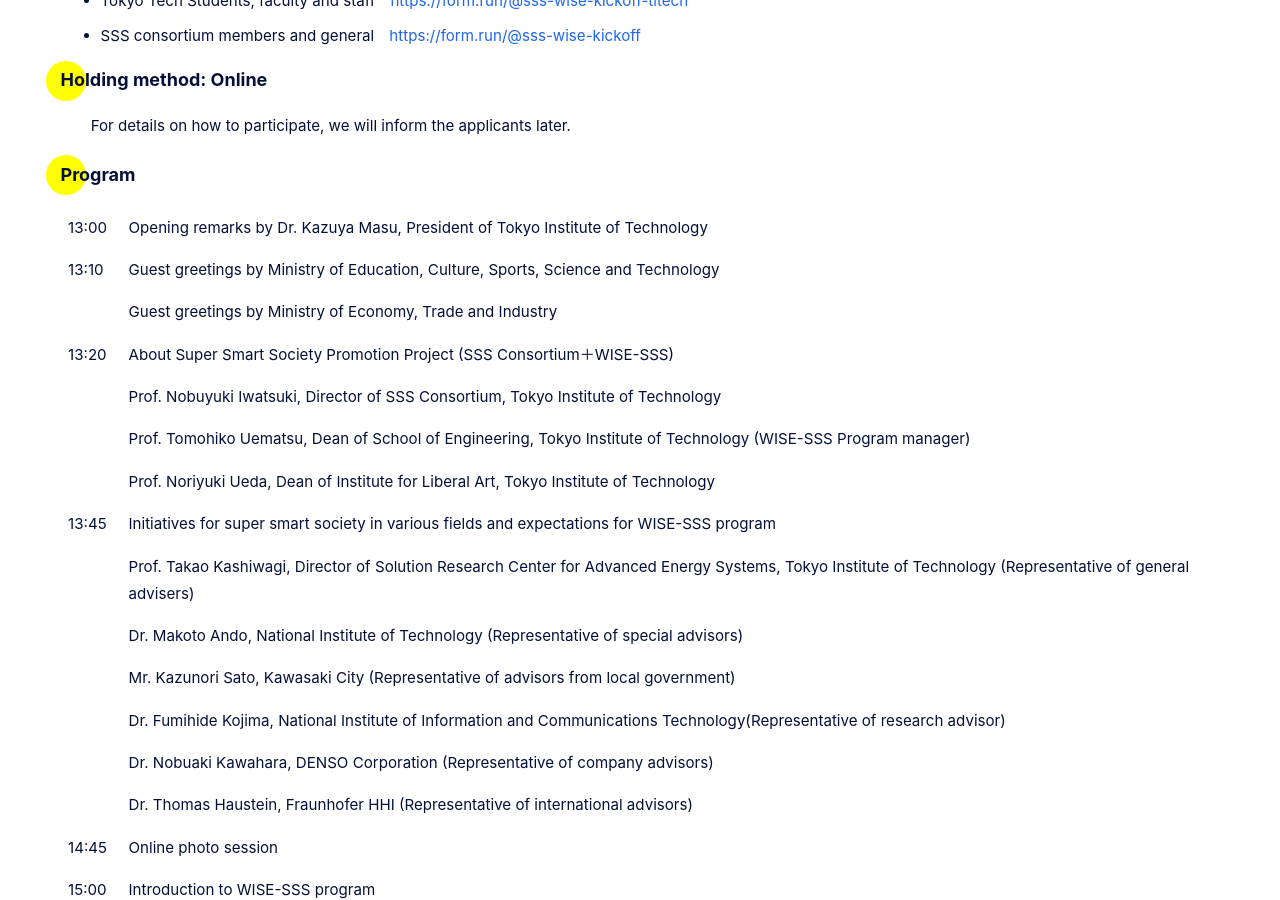
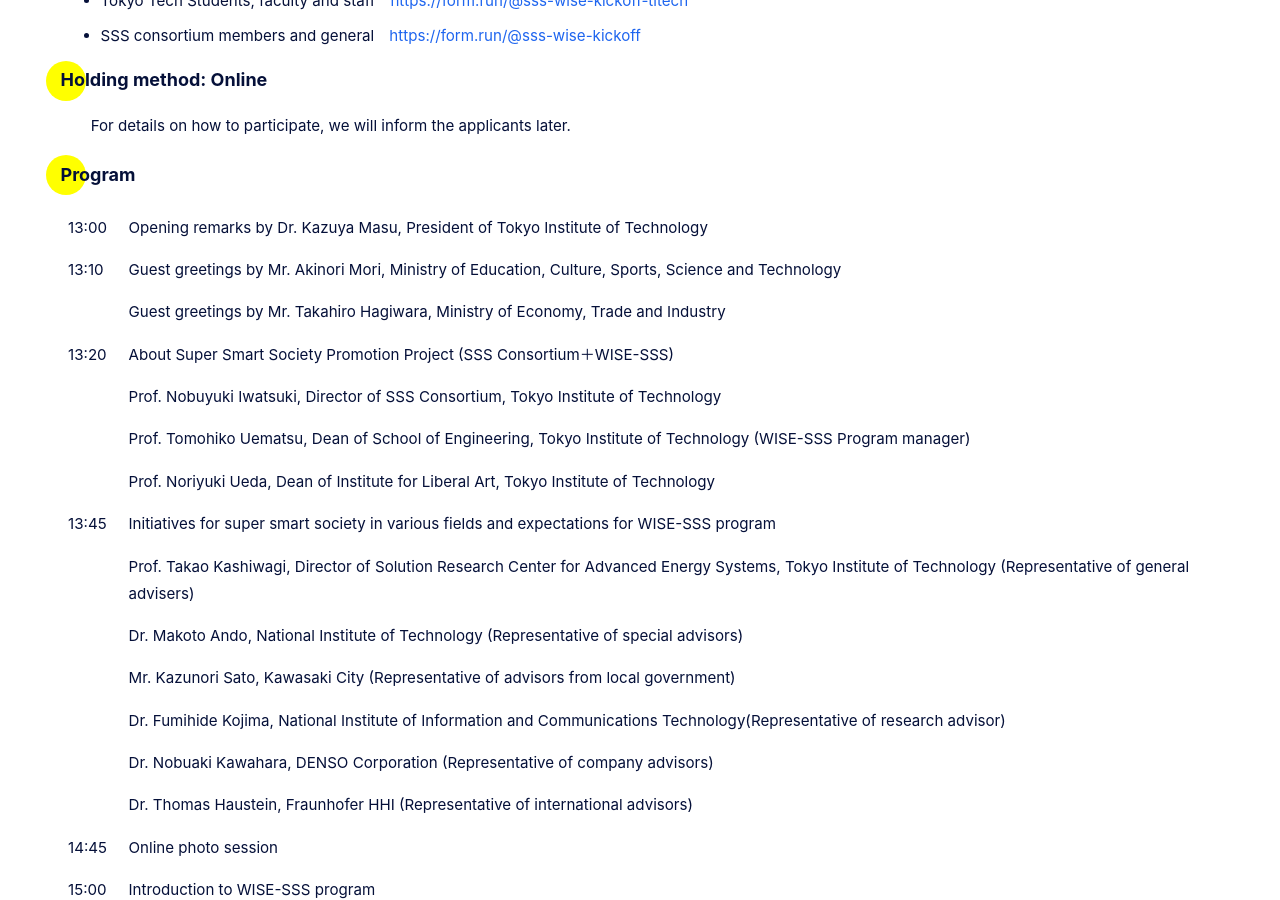
Before and after one commit to fl1d/w0ex.github.io, a Jekyll site: the page built from _pages/kick-off_en.md, in a window 1280 px wide and 900 px high, scrolled down 530 px. Built offline with Jekyll 4.4.1, drawn with Linux system fonts in a browser that asks for light colours; cached includes are drawn as plain includes; nearby versions of some CDN libraries.

Commit message:
Update kick-off_en.md

```diff
--- a/_pages/kick-off_en.md
+++ b/_pages/kick-off_en.md
@@ -21,8 +21,8 @@
 <h4><font size="4">Program</font></h4>
 <table>
 <tr><td>13:00</td><td>Opening remarks by Dr. Kazuya Masu, President of Tokyo Institute of Technology</td></tr>
-<tr><td>13:10</td><td>Guest greetings by Ministry of Education, Culture, Sports, Science and Technology</td></tr>
-<tr><td>　　　</td><td>Guest greetings by Ministry of Economy, Trade and Industry</td></tr>
+<tr><td>13:10</td><td>Guest greetings by Mr. Akinori Mori, Ministry of Education, Culture, Sports, Science and Technology</td></tr>
+<tr><td>　　　</td><td>Guest greetings by Mr. Takahiro Hagiwara, Ministry of Economy, Trade and Industry</td></tr>
 <tr><td>13:20</td><td>About Super Smart Society Promotion Project (SSS Consortium＋WISE-SSS)</td></tr>
 <tr><td>　　　</td><td>Prof. Nobuyuki Iwatsuki, Director of SSS Consortium, Tokyo Institute of Technology</td></tr>
 <tr><td>　　　</td><td>Prof. Tomohiko Uematsu, Dean of School of Engineering, Tokyo Institute of Technology (WISE-SSS Program manager)</td></tr>
```
